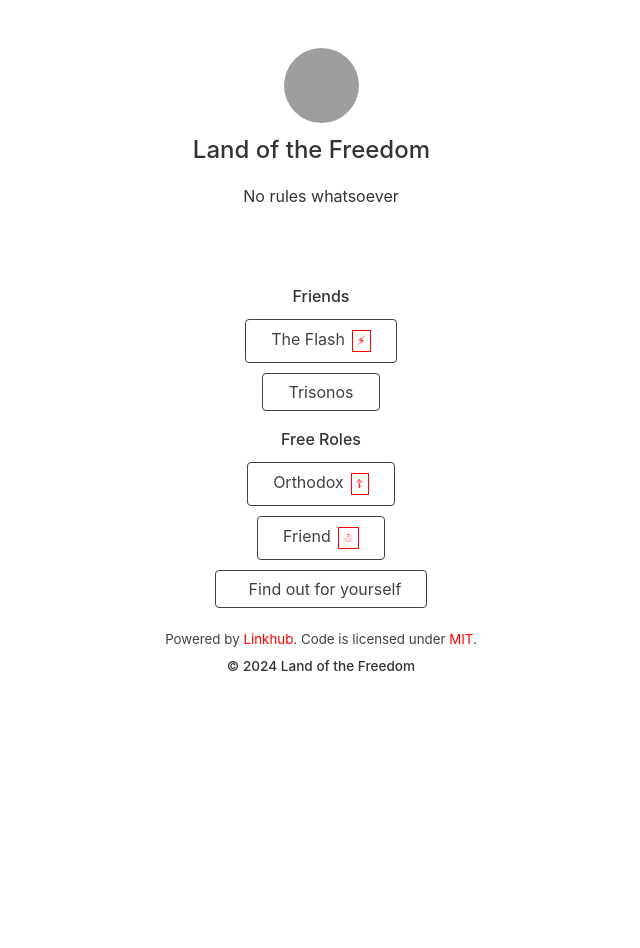
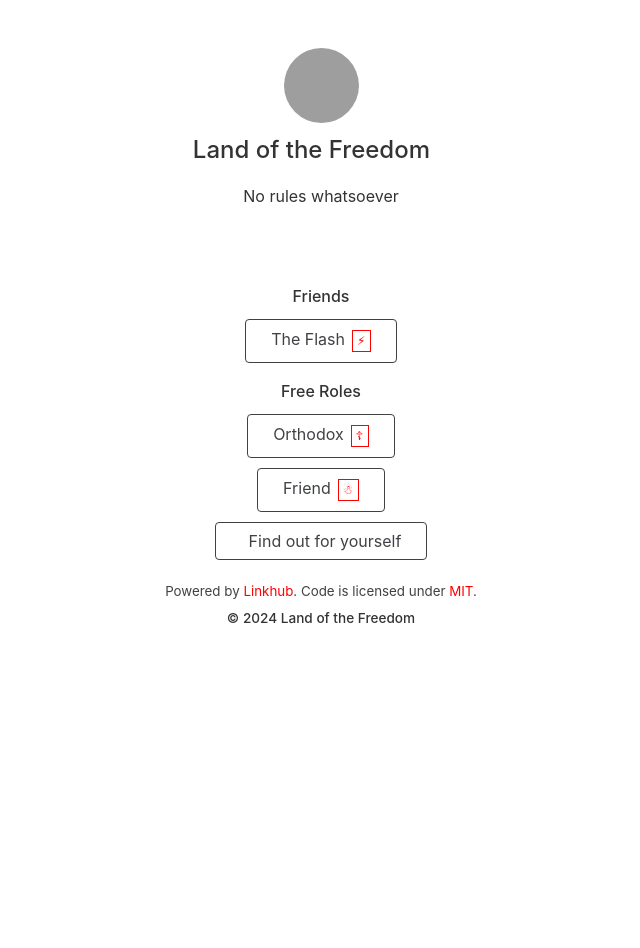
Before and after one commit to ShadowElixir/lotf, a Jekyll site: the page built from index.html, in a window 1280 px wide. Shown: the whole page, without its empty margins (319-959 px from the left). Built offline with Jekyll 4.4.1, drawn with Linux system fonts in a browser that asks for light colours; nearby versions of some CDN libraries; comment, search, counter and statistics services are not loaded; grey boxes are pictures that could not be loaded.

Commit message:
Update links.yml

```diff
--- a/_data/links.yml
+++ b/_data/links.yml
@@ -3,9 +3,6 @@
     - title: The Flash
       url: https://www.youtube.com/@theflash444
       tag: ⚡︎
-
-    - title: Trisonos
-      url: https://tnos.me/socials
 
 - category: Free Roles
   items:
```
